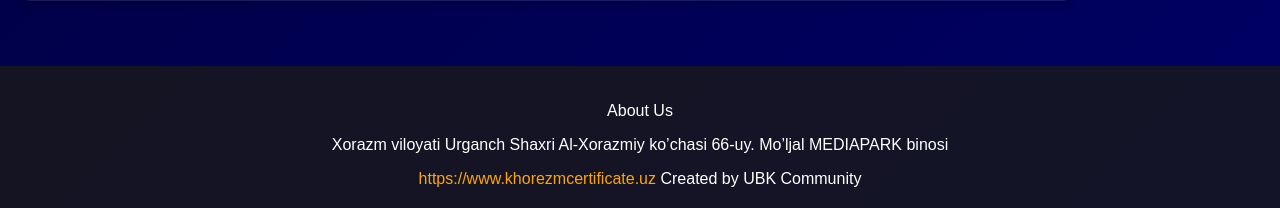
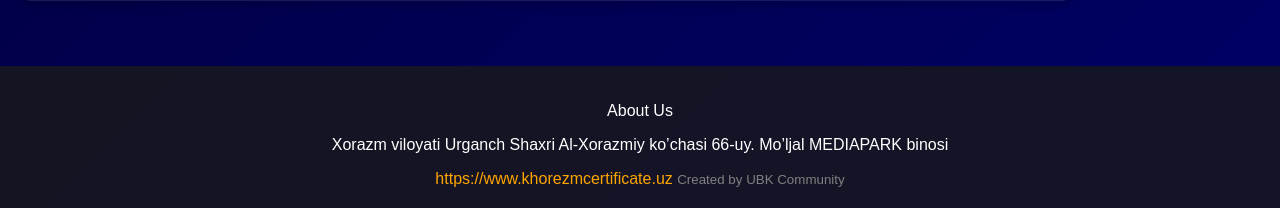
Before and after one commit to Ulugbek1121607/juner, a plain HTML site: page public/main.html in a window 1280 px wide. Shown: the part 1194-1402 px from the top of the page. Drawn offline with Linux system fonts and the light colour scheme.

Commit message:
Update main.html

```diff
--- a/public/main.html
+++ b/public/main.html
@@ -191,7 +191,7 @@
             <p>About Us</p>
             <p>Xorazm viloyati Urganch Shaxri Al-Xorazmiy ko’chasi 66-uy. Mo’ljal MEDIAPARK binosi</p>
             <a href="#">https://www.khorezmcertificate.uz</a>
-            <h12>Created by UBK Community</h12>
+            <small><font color="gray">Created by UBK Community</font></small>
         </div>
     </footer>
 
```
